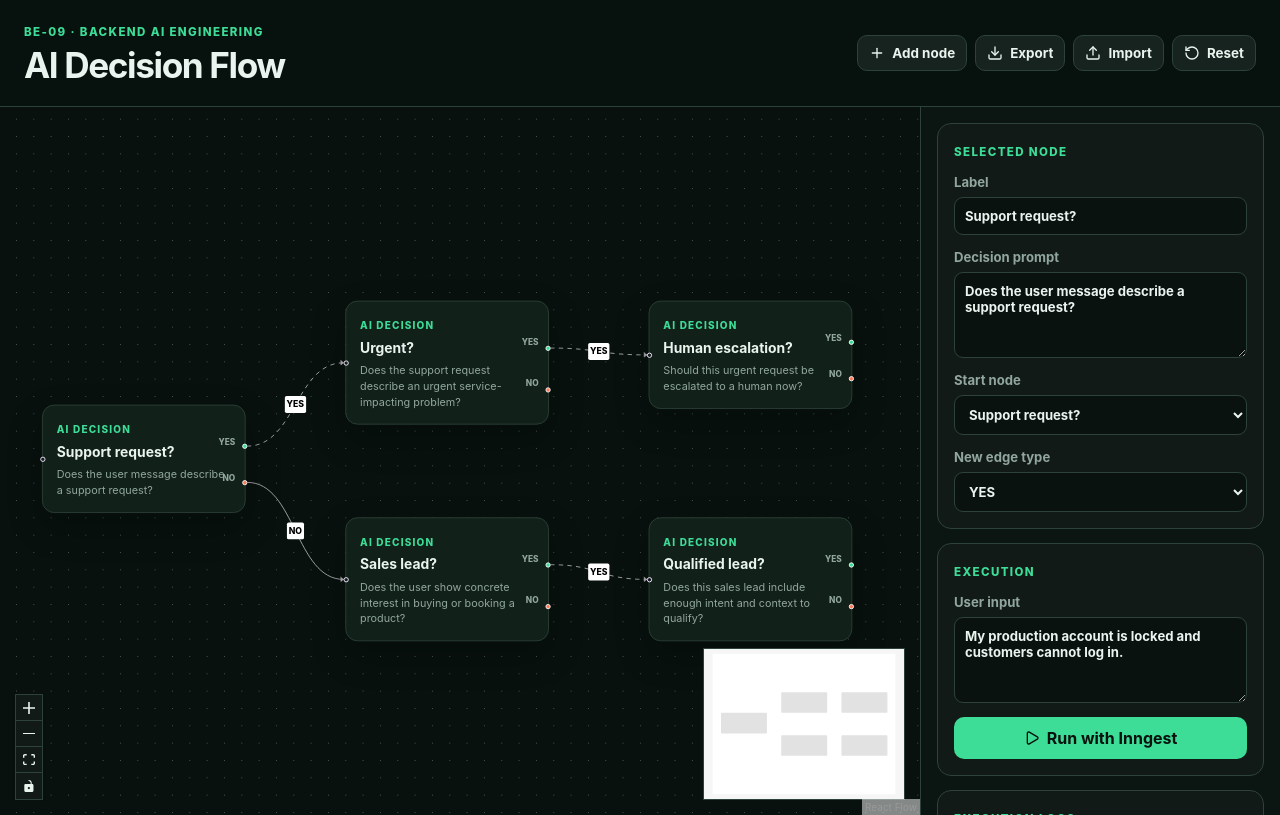
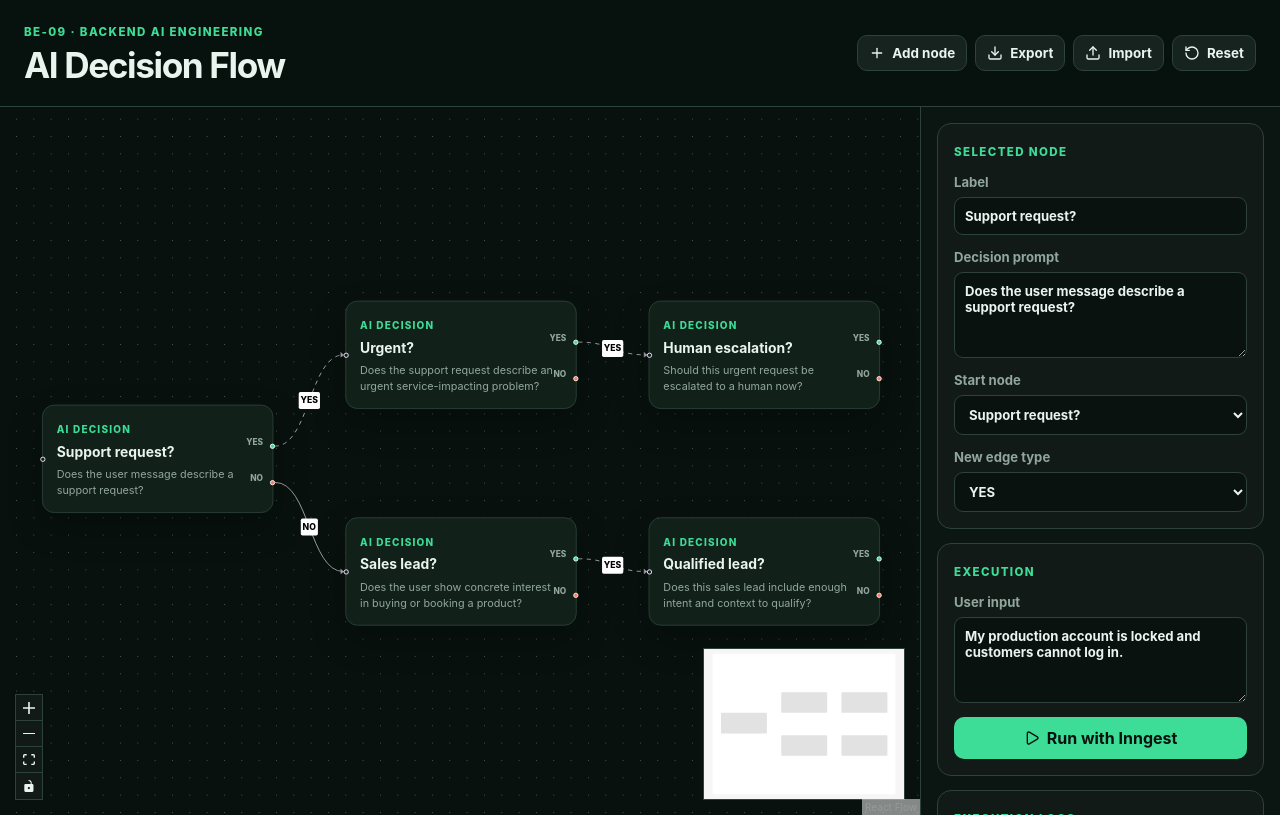
Before and after one commit to bilgenurpala/flyrank-internship, a Next.js app in the folder backend-engineering/be-09/: page / in a window 1280 px wide. Built offline with nearby package versions, Linux system fonts and the light colour scheme.

Commit message:
fix: align BE-09 decision node CSS width with React Flow node width

```diff
--- a/backend-engineering/be-09/src/app/globals.css
+++ b/backend-engineering/be-09/src/app/globals.css
@@ -32,7 +32,7 @@ h1 { margin: 4px 0 0; font-size: clamp(1.5rem, 3vw, 2.2rem); letter-spacing: -.0
 .panel label { display: grid; gap: 7px; margin-top: 14px; color: var(--muted); font-size: .82rem; font-weight: 700; }
 .panel input, .panel textarea, .panel select { width: 100%; border: 1px solid var(--line); border-radius: 9px; padding: 10px; background: #0a120f; color: var(--ink); resize: vertical; }
 .run-panel .button { width: 100%; margin-top: 14px; }
-.decision-node { position: relative; width: 235px; padding: 16px; border: 1px solid var(--line); border-radius: 14px; background: #12201a; box-shadow: 0 16px 40px rgba(0,0,0,.24); }
+.decision-node { position: relative; width: 267px; padding: 16px; border: 1px solid var(--line); border-radius: 14px; background: #12201a; box-shadow: 0 16px 40px rgba(0,0,0,.24); }
 .decision-node.selected { border-color: #74f2bb; }
 .decision-node strong { display: block; margin-top: 7px; font-size: 1rem; }
 .decision-node p { margin: 8px 0 0; color: var(--muted); font-size: .78rem; line-height: 1.45; }
```
